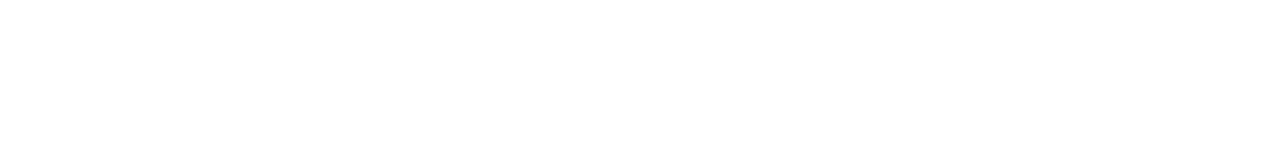
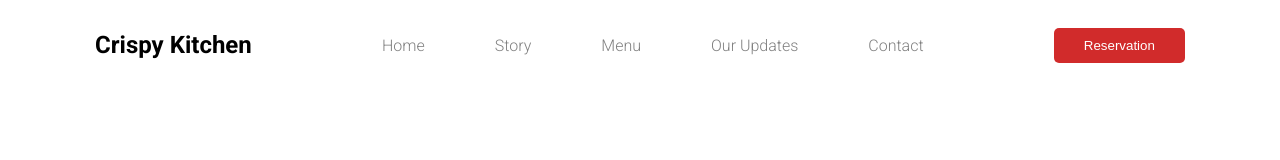
Before and after one commit to Amurillo2005/Maqueta-HTML-y-CSS, a plain HTML site: page index.html in a window 1280 px wide. Drawn offline with Linux system fonts and the light colour scheme.

Commit message:
Creación de la barra de navegación

```diff
--- a/index.html
+++ b/index.html
@@ -1,12 +1,36 @@
 <!DOCTYPE html>
 <html lang="en">
+
 <head>
     <meta charset="UTF-8">
     <meta name="viewport" content="width=device-width, initial-scale=1.0">
     <title>Maqueta HTML y CSS</title>
     <link rel="stylesheet" href="styles.css">
+    <link rel="preconnect" href="https://fonts.googleapis.com">
+    <link rel="preconnect" href="https://fonts.gstatic.com" crossorigin>
+    <link
+        href="https://fonts.googleapis.com/css2?family=Montserrat:ital,wght@0,100..900;1,100..900&family=Poppins:ital,wght@0,100;0,200;0,300;0,400;0,500;0,600;0,700;0,800;0,900;1,100;1,200;1,300;1,400;1,500;1,600;1,700;1,800;1,900&family=Roboto:ital,wght@0,100;0,300;0,400;0,500;0,700;0,900;1,100;1,300;1,400;1,500;1,700;1,900&display=swap"
+        rel="stylesheet">
 </head>
+
 <body>
+    <nav class="navbar">
+        <div>
+            <h2>Crispy Kitchen</h2>
+        </div>
+        <div>
+            <ul class="nav-links">
+                <li><a class="">Home</a></li>
+                <li><a href="">Story</a></li>
+                <li><a href="">Menu</a></li>
+                <li><a href="">Our Updates</a></li>
+                <li><a href="">Contact</a></li>
+            </ul>
+        </div>
+        <div>
+            <button class="button-reservation">Reservation</button>
+        </div>
+    </nav>
+</body>
 
-</body>
 </html>
--- a/styles.css
+++ b/styles.css
@@ -0,0 +1,40 @@
+*{
+    margin: 0;
+    padding: 0;
+    box-sizing: border-box;
+}
+
+.navbar{
+    display: flex;
+    height: 90px;
+    padding: 20px 30px;
+    align-items: center;
+    justify-content: space-around;
+    font-family: Roboto, sans-serif;
+    font-weight: bold;
+}
+
+.nav-links{
+    display: flex;
+    gap: 70px;
+}
+
+.nav-links li {
+    list-style: none;
+}
+
+.nav-links li a {
+    text-decoration: none;
+    color: gray;
+    font-weight: 300;
+}
+
+.button-reservation{
+    background-color: #d12b2b;
+    color: #fff;
+    padding: 10px 30px;
+    border: none;
+    border-radius: 5px;
+    cursor: pointer;
+
+}
```
